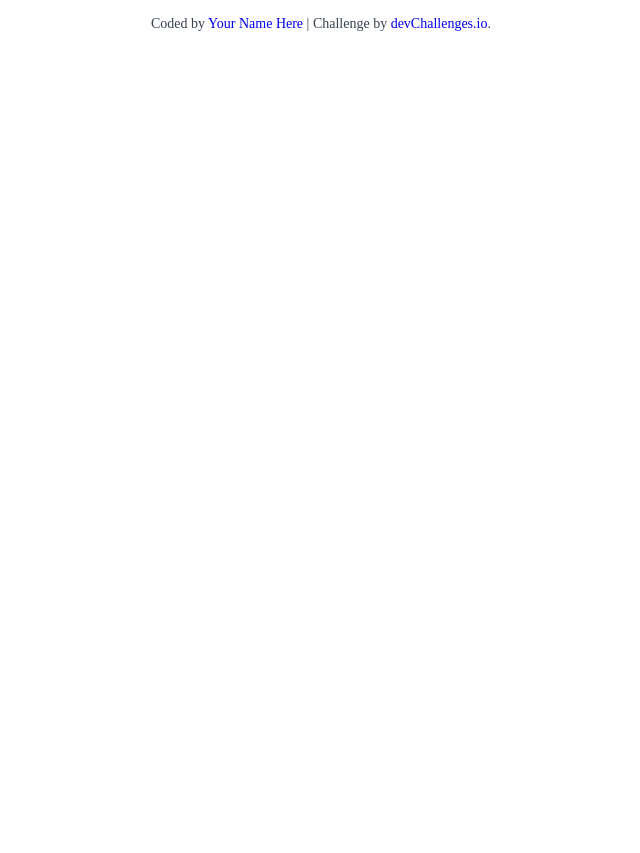
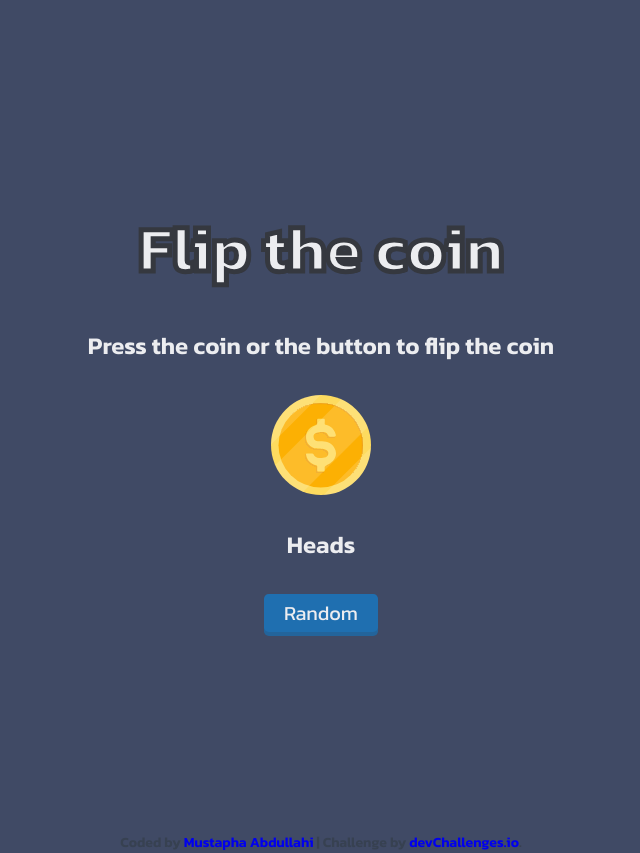
Before and after one commit to Mustypro137/flip-the-coin, a plain HTML site: page index.html in a window 1280 px wide. Shown: the whole page, without its empty margins (319-959 px from the left). Before the commit the page ends 816 px from the top, so only its background shows below. Drawn offline with Linux system fonts and the light colour scheme.

Commit message:
finish commit

```diff
--- a/index.html
+++ b/index.html
@@ -1,4 +1,4 @@
-<!DOCTYPE html>
+<!doctype html>
 <html lang="en">
   <head>
     <meta charset="UTF-8" />
@@ -11,18 +11,95 @@
       sizes="96x96"
     />
 
+    <link rel="preconnect" href="https://fonts.googleapis.com" />
+    <link rel="preconnect" href="https://fonts.gstatic.com" crossorigin />
+    <link
+      href="https://fonts.googleapis.com/css2?family=Kanit:ital,wght@0,100;0,200;0,300;0,400;0,500;0,600;0,700;0,800;0,900;1,100;1,200;1,300;1,400;1,500;1,600;1,700;1,800;1,900&display=swap"
+      rel="stylesheet"
+    />
+    <script defer src="main.js"></script>
+
     <title>Flip the coin | devChallenges.io</title>
 
     <!--You are welcome to delete these styles or modify them in your own stylesheet -->
     <style>
+      :root {
+        --darktan: #404a65;
+        --dark: #35383f;
+        --white: #ecedf0;
+        --lightblue: #1f6fb0;
+        --text-shadow: 2px 2px 0px #35383f;
+        --box-shadow: 0px 4px 0px 0px #23649b;
+      }
+
       * {
         margin: 0;
         padding: 0;
         box-sizing: border-box;
+        font-family: 'Kanit', sans-serif;
       }
 
       body {
+        background-color: var(--darktan);
         height: 100vh;
+        font-weight: 600;
+        padding: 1rem;
+      }
+
+      main {
+        display: flex;
+        align-items: center;
+        justify-content: center;
+        height: 100vh;
+        margin: auto;
+      }
+
+      .container {
+        display: flex;
+        flex-direction: column;
+        align-items: center;
+        justify-content: center;
+        text-align: center;
+        gap: 2rem;
+      }
+
+      h1 {
+        color: var(--white);
+        font-size: 4rem;
+        text-shadow: 2px 2px 0px #35383f;
+        -webkit-text-stroke-width: 5px;
+        -webkit-text-stroke-color: #35383f;
+      }
+
+      p {
+        color: var(--white);
+        font-size: 1.5rem;
+      }
+
+      img {
+        display: block;
+        max-width: 100%;
+        width: 100px;
+        /* box-shadow: 0 0 0 10px rgba(0, 0, 0, 0.1); */
+      }
+
+      .img-container {
+        display: flex;
+        align-items: center;
+        justify-content: center;
+      }
+
+      button {
+        display: inline-block;
+        padding: 0.25rem 1.25rem;
+        font-size: 1.25rem;
+        background-color: var(--lightblue);
+        border: none;
+        outline: none;
+        cursor: pointer;
+        color: var(--white);
+        border-radius: 0.3rem;
+        box-shadow: var(--box-shadow);
       }
 
       .author-info {
@@ -38,18 +115,20 @@
     </style>
   </head>
   <body>
-    <!--
-
-    Flip a Coin Game
-    Press the coin or the button to flip the coin
-    Head
-    Tail
-    Random
-
-    -->
+    <main>
+      <div class="container">
+        <h1>Flip the coin</h1>
+        <p>Press the coin or the button to flip the coin</p>
+        <div class="img-container">
+          <img src="./resources/heads.svg" alt="" />
+        </div>
+        <p class="coin">Heads</p>
+        <button>Random</button>
+      </div>
+    </main>
 
     <div class="author-info">
-      Coded by <a href="#">Your Name Here</a> | Challenge by
+      Coded by <a href="#">Mustapha Abdullahi</a> | Challenge by
       <a href="https://www.devchallenges.io?ref=challenge" target="_blank"
         >devChallenges.io</a
       >.
--- /dev/null
+++ b/main.js
@@ -0,0 +1,8 @@
+const btn = document.querySelector('button');
+const coin = document.querySelector('.coin');
+
+btn.addEventListener('click', e => {
+  const result = Math.random() < 0.5 ? 'Heads' : 'Tails';
+  coin.textContent = result;
+  console.log(result);
+});
```
